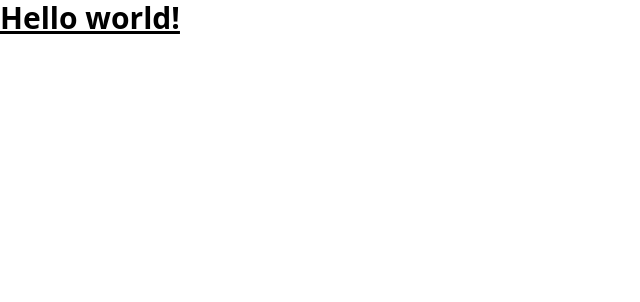
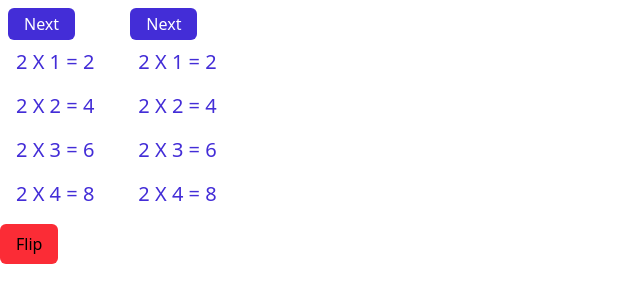
Before and after one commit to sarafkushagra/Devslane, a React (Vite) app: page / in a window 1280 px wide. Shown: the top 302 px of the page, without its empty margins (0-640 px from the left). Built offline with nearby package versions, Linux system fonts and the light colour scheme.

Commit message:
55.1 done

```diff
--- a/src/App.jsx
+++ b/src/App.jsx
@@ -1,10 +1,35 @@
+
+import { useState } from "react";
+import Table from "./Components/Table";
+
 
 function App() {
+  const [flip, setFlip] = useState(false);
+
+  let k1 = 't1';
+  let k2 = 't2';
+
+  if (flip) {
+    k1 = 't2';
+    k2 = 't1';
+  }
+
+  function flipTables() {
+    console.log("Flip tables clicked");
+    setFlip(!flip);
+  }
+
   return (
     <>
-    <h1 className="text-3xl font-bold underline">
-      Hello world!
-      </h1>
+
+
+    <div className="flex gap-3">
+      <Table key={k1} />
+      <Table key={k2} />
+    </div>
+    <button onClick={flipTables} className="px-4 py-2 bg-red-500 rounded-md">Flip
+      </button>
+
     </>
   )
 }
--- /dev/null
+++ b/src/Components/Table.jsx
@@ -0,0 +1,21 @@
+import React, { useState } from 'react'
+import TableRow from './TableRow'
+
+export default function Table() {
+     const [num, setNum] = useState(2);
+  function nextTable() {
+    console.log("Next table clicked");
+    setNum(num + 1);
+  }
+  return (
+    <>
+    <div className="p-2">
+    <button onClick={nextTable} className="px-4 py-1 bg-indigo-700 text-white rounded-md">Next</button>
+    <TableRow number={num} index={1} />
+    <TableRow number={num} index={2} />
+    <TableRow number={num} index={3} />
+    <TableRow number={num} index={4} />
+    </div>
+    </>
+  )
+}
--- /dev/null
+++ b/src/Components/TableRow.jsx
@@ -0,0 +1,9 @@
+import React from 'react'
+
+export default function TableRow({number,index}) {
+  return (
+    <div className='p-2 text-xl text-indigo-700'>
+      {number} X {index} = {number * index}
+    </div>
+  )
+}
```
